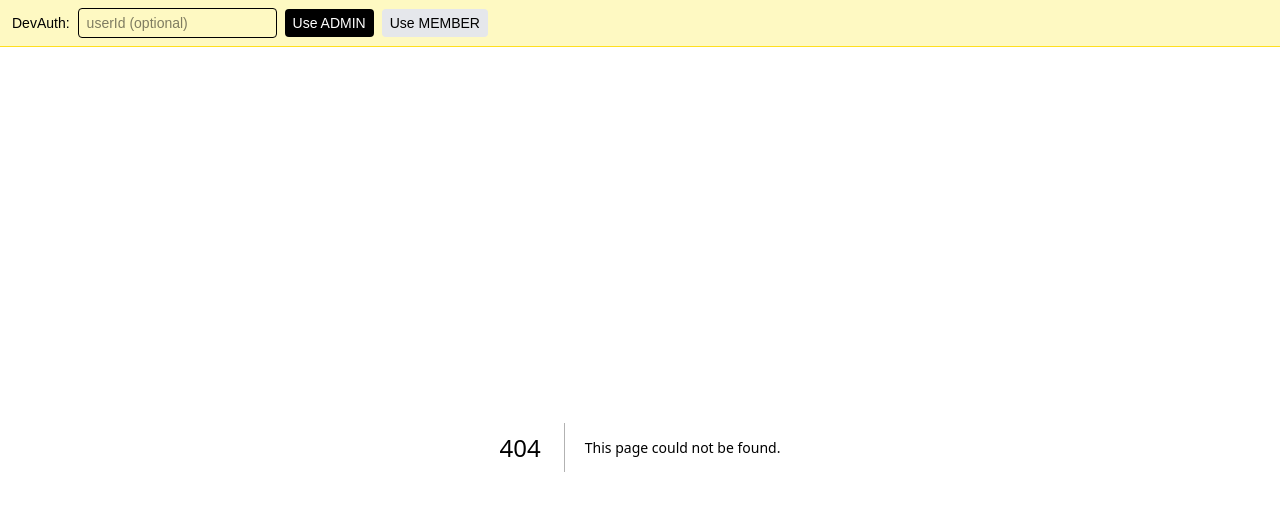
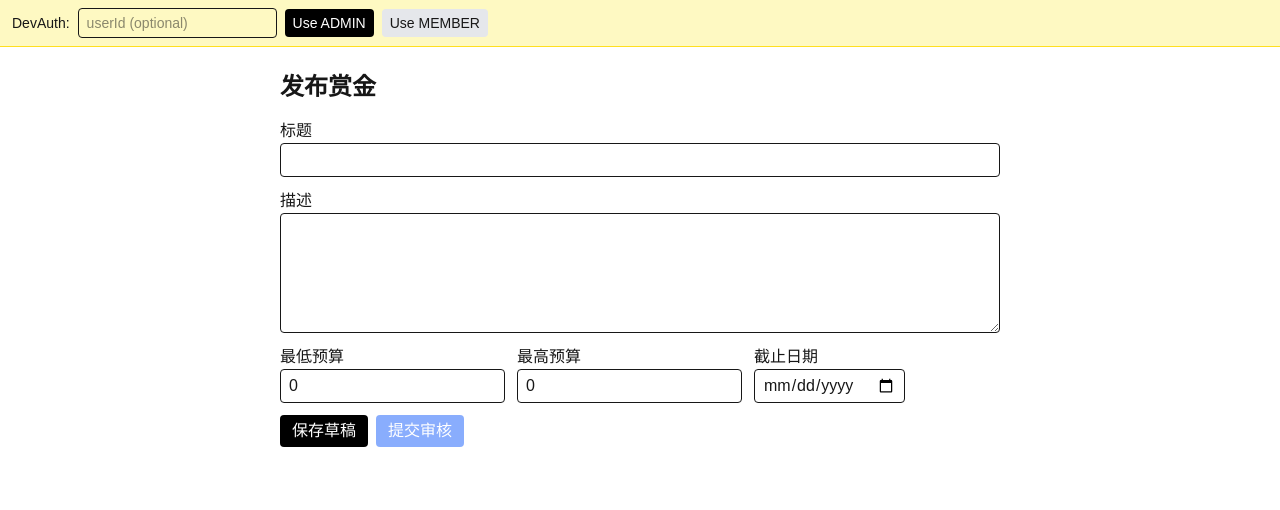
Before and after one commit to TOCUST/BountyHunter, a Next.js app: page /bounties/new in a window 1280 px wide. Before the commit this address had no page. Shown: the top 510 px of the page. Built offline with nearby package versions, Linux system fonts and the light colour scheme.

Commit message:
feat(bounties): create new bounty page, my bounties page, bounty detail; add mine+detail API

```diff
--- /dev/null
+++ b/src/app/api/bounties/[id]/route.ts
@@ -0,0 +1,15 @@
+import { NextResponse } from 'next/server'
+import { prisma } from '@/lib/prisma'
+import { requireAuth } from '@/lib/auth'
+
+export async function GET(_request: Request, { params }: { params: { id: string } }) {
+  const user = await requireAuth().catch(()=>null)
+  const b = await prisma.bounty.findUnique({ where: { id: params.id } })
+  if (!b) return NextResponse.json({ error: 'Not found' }, { status: 404 })
+  const isOwner = user && user.id === b.creatorId
+  const isAdmin = user && user.role === 'ADMIN'
+  if (!isOwner && !isAdmin && b.reviewStatus !== 'APPROVED') {
+    return NextResponse.json({ error: 'Not found' }, { status: 404 })
+  }
+  return NextResponse.json(b)
+}
--- /dev/null
+++ b/src/app/api/bounties/mine/route.ts
@@ -0,0 +1,9 @@
+import { NextResponse } from 'next/server'
+import { prisma } from '@/lib/prisma'
+import { requireAuth } from '@/lib/auth'
+
+export async function GET() {
+  const u = await requireAuth()
+  const items = await prisma.bounty.findMany({ where: { creatorId: u.id }, orderBy: { createdAt: 'desc' } })
+  return NextResponse.json(items)
+}
--- /dev/null
+++ b/src/app/bounties/[id]/page.tsx
@@ -0,0 +1,20 @@
+import Link from 'next/link'
+
+async function getBounty(id: string) {
+  const res = await fetch(`${process.env.NEXT_PUBLIC_BASE_URL || ''}/api/bounties/${id}`, { cache: 'no-store' })
+  if (!res.ok) return null
+  return res.json()
+}
+
+export default async function BountyDetail({ params }: { params: { id: string } }) {
+  const b = await getBounty(params.id)
+  if (!b) return <div className="p-6">Not found</div>
+  return (
+    <main className="p-6 max-w-3xl mx-auto">
+      <div className="text-sm mb-4"><Link href="/bounties/mine">← 返回我的发布</Link></div>
+      <h1 className="text-2xl font-semibold mb-2">{b.title}</h1>
+      <div className="opacity-70 text-sm mb-4">审核：{b.reviewStatus} · 状态：{b.status}</div>
+      <article className="whitespace-pre-wrap">{b.description}</article>
+    </main>
+  )
+}
--- /dev/null
+++ b/src/app/bounties/mine/page.tsx
@@ -0,0 +1,53 @@
+'use client'
+import { useEffect, useState } from 'react'
+
+type Bounty = {
+  id: string
+  title: string
+  reviewStatus: 'DRAFT'|'PENDING_REVIEW'|'APPROVED'|'REJECTED'
+  status: string
+  createdAt: string
+}
+
+export default function MyBountiesPage() {
+  const [items, setItems] = useState<Bounty[]>([])
+  const [loading, setLoading] = useState(false)
+
+  const load = async () => {
+    setLoading(true)
+    const res = await fetch('/api/bounties/mine')
+    const data = await res.json()
+    setItems(data)
+    setLoading(false)
+  }
+  useEffect(()=>{ load() }, [])
+
+  const resubmit = async (id: string) => {
+    await fetch(`/api/bounties/${id}/submit`, { method: 'POST' })
+    await load()
+  }
+
+  return (
+    <main className="p-6 max-w-4xl mx-auto">
+      <h1 className="text-2xl font-semibold mb-4">我的发布</h1>
+      {loading && <div>Loading...</div>}
+      <div className="grid gap-3">
+        {items.map(b => (
+          <div key={b.id} className="border rounded p-3 flex justify-between items-center">
+            <div>
+              <div className="font-medium">{b.title}</div>
+              <div className="text-sm opacity-70">审核：{b.reviewStatus} · 状态：{b.status}</div>
+            </div>
+            <div className="flex gap-2 text-sm">
+              <a href={`/bounties/${b.id}`} className="px-3 py-1 bg-gray-200 rounded">详情</a>
+              {(b.reviewStatus === 'DRAFT' || b.reviewStatus === 'REJECTED') && (
+                <button onClick={()=>resubmit(b.id)} className="px-3 py-1 bg-blue-600 text-white rounded">重新提交审核</button>
+              )}
+            </div>
+          </div>
+        ))}
+        {!loading && items.length === 0 && <div className="opacity-70">暂无内容</div>}
+      </div>
+    </main>
+  )
+}
--- /dev/null
+++ b/src/app/bounties/new/page.tsx
@@ -0,0 +1,64 @@
+'use client'
+import { useState } from 'react'
+
+export default function NewBountyPage() {
+  const [form, setForm] = useState({ title: '', description: '', budgetMin: 0, budgetMax: 0, deadline: '' })
+  const [createdId, setCreatedId] = useState<string | null>(null)
+  const [message, setMessage] = useState<string | null>(null)
+
+  const create = async () => {
+    setMessage(null)
+    const res = await fetch('/api/bounties', {
+      method: 'POST',
+      headers: { 'content-type': 'application/json' },
+      body: JSON.stringify({
+        title: form.title,
+        description: form.description,
+        budgetMin: Number(form.budgetMin),
+        budgetMax: Number(form.budgetMax),
+        deadline: form.deadline || null,
+      }),
+    })
+    if (!res.ok) { setMessage('创建失败'); return }
+    const b = await res.json()
+    setCreatedId(b.id)
+    setMessage('已创建草稿')
+  }
+
+  const submitForReview = async () => {
+    if (!createdId) return
+    const r = await fetch(`/api/bounties/${createdId}/submit`, { method: 'POST' })
+    if (!r.ok) { setMessage('提交审核失败'); return }
+    setMessage('已提交审核')
+  }
+
+  return (
+    <main className="p-6 max-w-3xl mx-auto">
+      <h1 className="text-2xl font-semibold mb-4">发布赏金</h1>
+      <div className="grid gap-3">
+        <label className="flex flex-col">标题
+          <input className="border rounded px-2 py-1" value={form.title} onChange={e=>setForm(f=>({...f, title: e.target.value}))} />
+        </label>
+        <label className="flex flex-col">描述
+          <textarea className="border rounded px-2 py-1 min-h-[120px]" value={form.description} onChange={e=>setForm(f=>({...f, description: e.target.value}))} />
+        </label>
+        <div className="flex gap-3">
+          <label className="flex flex-col">最低预算
+            <input type="number" className="border rounded px-2 py-1" value={form.budgetMin} onChange={e=>setForm(f=>({...f, budgetMin: Number(e.target.value)}))} />
+          </label>
+          <label className="flex flex-col">最高预算
+            <input type="number" className="border rounded px-2 py-1" value={form.budgetMax} onChange={e=>setForm(f=>({...f, budgetMax: Number(e.target.value)}))} />
+          </label>
+          <label className="flex flex-col">截止日期
+            <input type="date" className="border rounded px-2 py-1" value={form.deadline} onChange={e=>setForm(f=>({...f, deadline: e.target.value}))} />
+          </label>
+        </div>
+        <div className="flex gap-2">
+          <button onClick={create} className="px-3 py-1 bg-black text-white rounded">保存草稿</button>
+          <button onClick={submitForReview} disabled={!createdId} className="px-3 py-1 bg-blue-600 text-white rounded disabled:opacity-50">提交审核</button>
+        </div>
+        {message && <div className="text-sm opacity-80">{message}</div>}
+      </div>
+    </main>
+  )
+}
```
